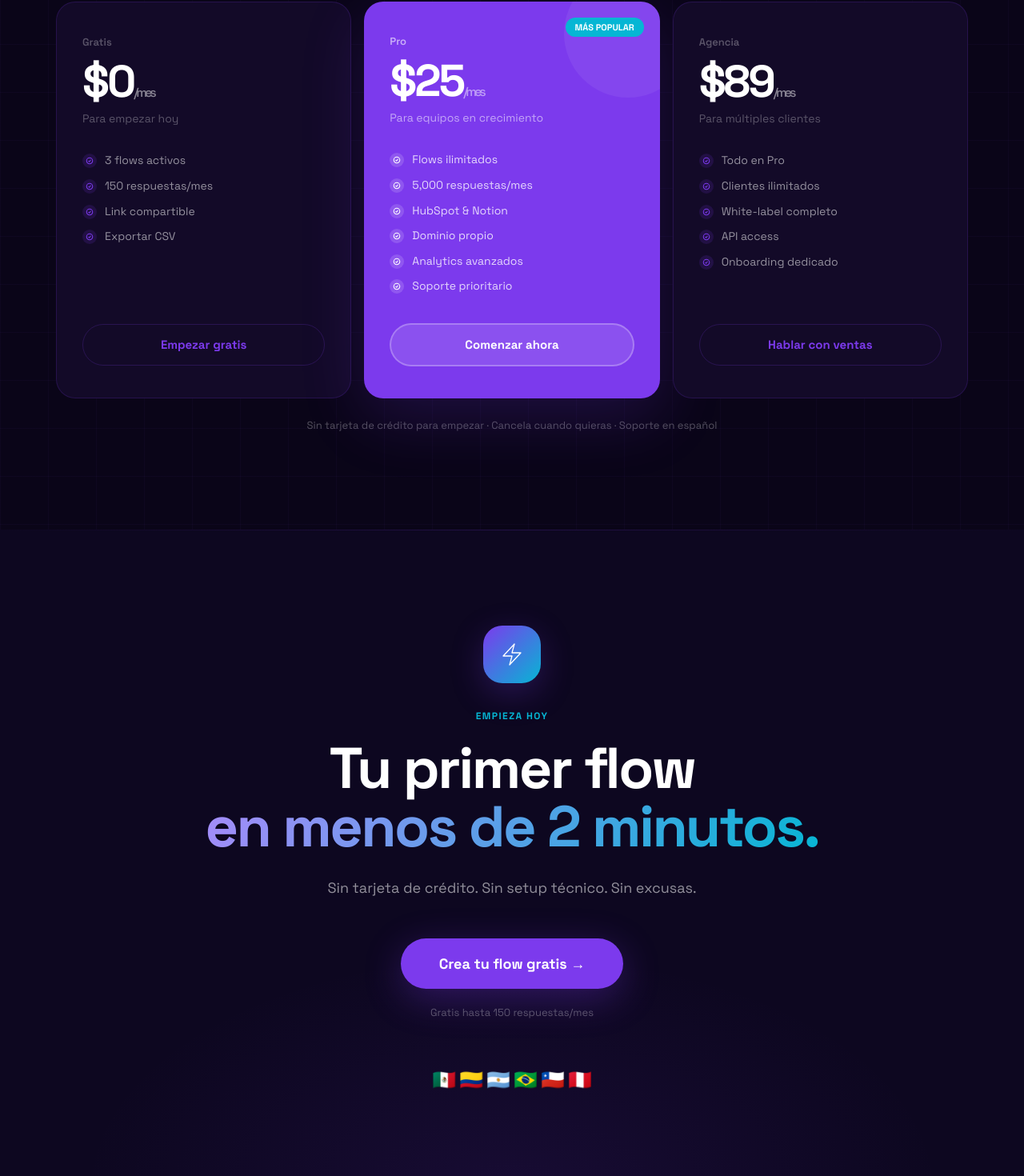
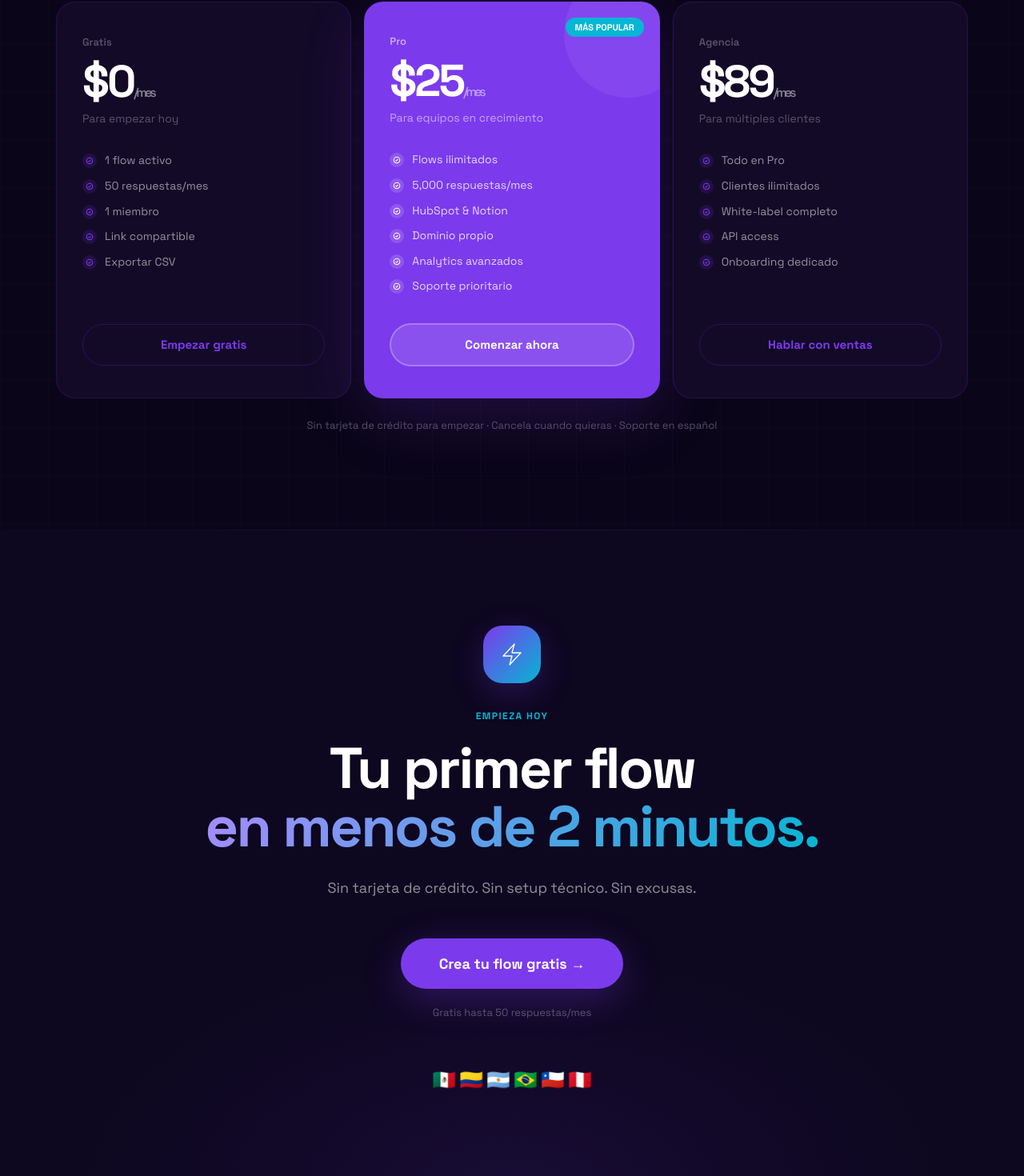
Before and after one commit to Cristobal1002/dilo.io, a Next.js app: page / in a window 1280 px wide. Shown: the part 5034-6504 px from the top of the page at 80% size. Built offline with nearby package versions, Linux system fonts and the light colour scheme; no server answers.

Commit message:
fix: ajustes en plane gratis

```diff
--- a/app/dashboard/settings/plan/page.tsx
+++ b/app/dashboard/settings/plan/page.tsx
@@ -76,7 +76,7 @@ function UsageBar({
 }
 
 const PLAN_FEATURES: Record<Plan, string[]> = {
-  free: ['3 flows activos', '150 respuestas / mes', '1 miembro', 'Webhooks básicos', 'Soporte por email'],
+  free: ['1 flow activo', '50 respuestas / mes', '1 miembro', 'Webhooks básicos', 'Soporte por email'],
   pro: ['20 flows activos', '5.000 respuestas / mes', '5 miembros', 'Webhooks + n8n', 'Resumen IA por respuesta', 'Soporte prioritario'],
   agency: ['Flows ilimitados', 'Respuestas ilimitadas', 'Miembros ilimitados', 'Todo de Pro', 'Onboarding personalizado', 'SLA de respuesta'],
 }
--- a/components/landing/landing-page-client.tsx
+++ b/components/landing/landing-page-client.tsx
@@ -821,7 +821,7 @@ function DemoSection({ t }: { t: ThemeTokens }) {
 function Pricing({ t }: { t: ThemeTokens }) {
   const [yearly, setYearly] = useState(false)
   const plans = [
-    { name: 'Gratis',  price: '$0',              desc: 'Para empezar hoy',             features: ['3 flows activos', '150 respuestas/mes', 'Link compartible', 'Exportar CSV'],                                                         cta: 'Empezar gratis',   h: false },
+    { name: 'Gratis',  price: '$0',              desc: 'Para empezar hoy',             features: ['1 flow activo', '50 respuestas/mes', '1 miembro', 'Link compartible', 'Exportar CSV'],                                              cta: 'Empezar gratis',   h: false },
     { name: 'Pro',     price: yearly ? '$19' : '$25', desc: 'Para equipos en crecimiento', features: ['Flows ilimitados', '5,000 respuestas/mes', 'HubSpot & Notion', 'Dominio propio', 'Analytics avanzados', 'Soporte prioritario'], cta: 'Comenzar ahora',   h: true  },
     { name: 'Agencia', price: yearly ? '$69' : '$89', desc: 'Para múltiples clientes',     features: ['Todo en Pro', 'Clientes ilimitados', 'White-label completo', 'API access', 'Onboarding dedicado'],                              cta: 'Hablar con ventas', h: false },
   ]
@@ -902,7 +902,7 @@ function CTAFinal({ t }: { t: ThemeTokens }) {
             onMouseEnter={e => { const el = e.currentTarget as HTMLElement; el.style.transform = 'translateY(-3px)'; el.style.boxShadow = `0 20px 60px ${P}60` }}
             onMouseLeave={e => { const el = e.currentTarget as HTMLElement; el.style.transform = 'translateY(0)'; el.style.boxShadow = `0 12px 48px ${P}50` }}
           >Crea tu flow gratis →</Link>
-          <div style={{ marginTop: 20, fontSize: 13, color: t.textMuted }}>Gratis hasta 150 respuestas/mes</div>
+          <div style={{ marginTop: 20, fontSize: 13, color: t.textMuted }}>Gratis hasta 50 respuestas/mes</div>
           <div style={{ marginTop: 56, display: 'flex', justifyContent: 'center', gap: 4 }}>
             {'🇲🇽 🇨🇴 🇦🇷 🇧🇷 🇨🇱 🇵🇪'.split(' ').map((f, i) => <span key={i} style={{ fontSize: 24 }}>{f}</span>)}
           </div>
--- a/db/seed-plans.ts
+++ b/db/seed-plans.ts
@@ -18,8 +18,8 @@ const PLANS = [
   {
     id: 'free',
     label: 'Free',
-    flowsLimit: 3,
-    sessionsMonthLimit: 150,
+    flowsLimit: 1,
+    sessionsMonthLimit: 50,
     membersLimit: 1,
     priceUsdMonthly: 0,
     isActive: true,
--- a/lib/plan-limits.ts
+++ b/lib/plan-limits.ts
@@ -21,7 +21,7 @@ export type PlanLimits = {
 
 /** Fallback estático — usar solo si la BD no tiene el plan. */
 export const PLAN_LIMITS: Record<Plan, PlanLimits> = {
-  free:   { flows: 3,  sessionsPerMonth: 150,    members: 1  },
+  free:   { flows: 1,  sessionsPerMonth: 50,     members: 1  },
   pro:    { flows: 20, sessionsPerMonth: 5_000,  members: 5  },
   agency: { flows: -1, sessionsPerMonth: -1,     members: -1 },
 }
```
